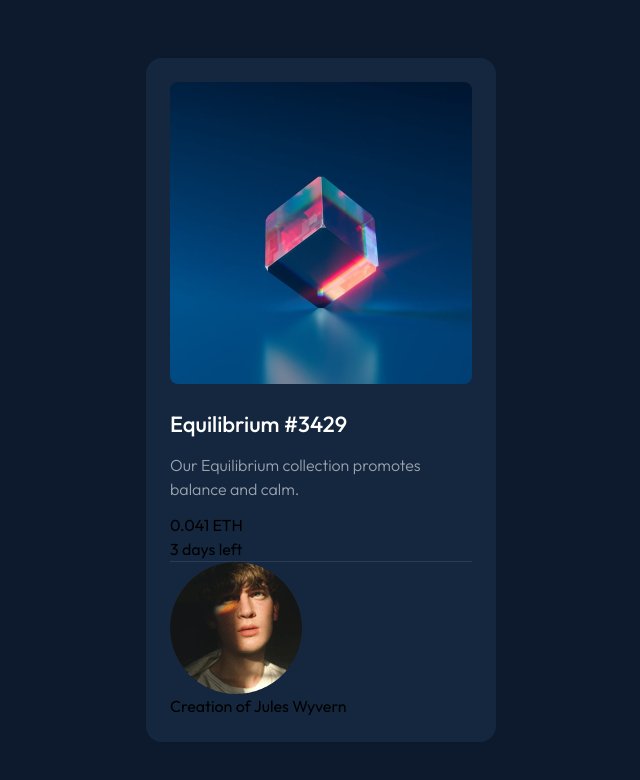
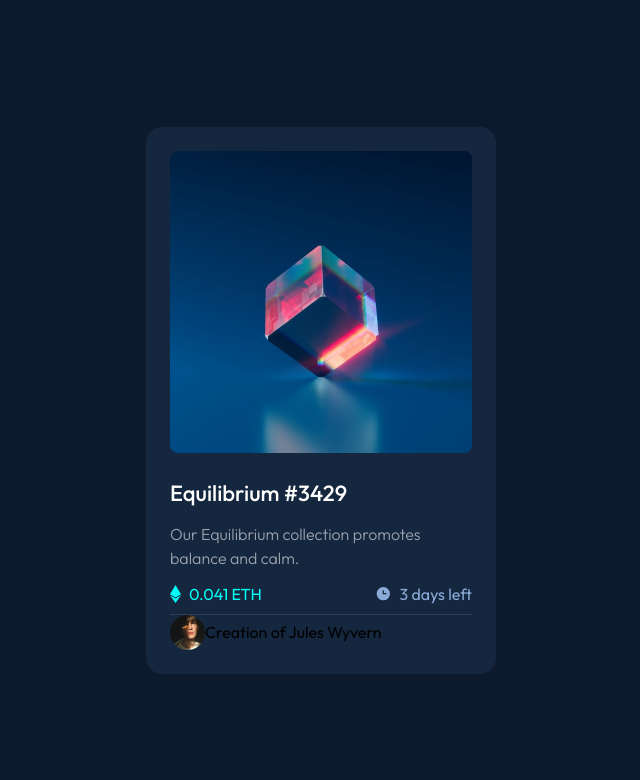
Before and after one commit to HarikrishnanYPR1707/nft-preview-card-component, a React (Vite) app: page / in a window 1280 px wide. Shown: the top 780 px of the page, without its empty margins (319-959 px from the left). Built offline with nearby package versions, Linux system fonts and the light colour scheme.

Commit message:
Done with value and time section

```diff
--- a/src/components/NftCardPreview.jsx
+++ b/src/components/NftCardPreview.jsx
@@ -11,7 +11,7 @@ const NftCardPreview = () => {
         </div>
       </div>
       {/* header and para section  */}
-      <div className="mb-3">
+      <div className="">
         <h1 className="mb-3 text-[22px] font-medium text-white">
           Equilibrium #3429
         </h1>
@@ -20,15 +20,25 @@ const NftCardPreview = () => {
         </p>
       </div>
       {/* value and time section  */}
-      <div className="">
-        <p className="">0.041 ETH</p>
-        <p className="">3 days left</p>
+      <div className="mb-2 mt-3 flex items-center justify-between text-base">
+        <p className="flex items-center justify-between">
+          <span className="mr-2">
+            <img src="./icon-ethereum.svg" alt="" />
+          </span>
+          <span className="text-fmCyan">0.041 ETH</span>
+        </p>
+        <p className="flex items-center justify-between">
+          <span className="mr-2">
+            <img src="./icon-clock.svg" alt="" />
+          </span>
+          <span className="text-[#8BACD9]">3 days left</span>
+        </p>
       </div>
       {/*  Divider  */}
-      <div className="h-[1px] w-full bg-[#2b3d55]" />
+      <div className="mt-2 h-[1px] w-full bg-[#2b3d55]" />
       {/* Avatar and creator section  */}
-      <div className="">
-        <div className="">
+      <div className="flex items-center justify-start">
+        <div className="w-[35px]">
           <img src="/image-avatar.png" alt="avatar" />
         </div>
         <p className="">
```
